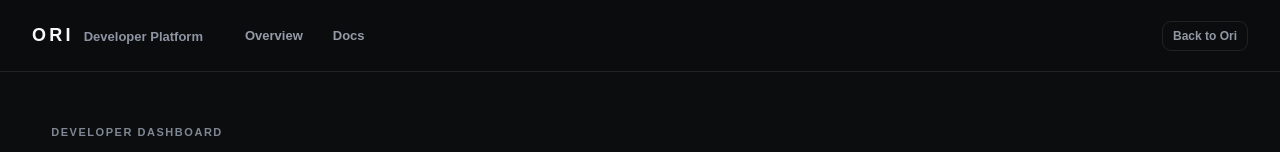
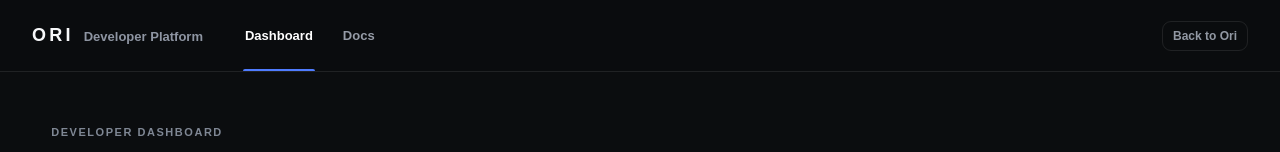
Before and after one commit to 30lnewcomb-byte/ori-platform, a Next.js app in the folder apps/web/: page /developer/dashboard in a window 1280 px wide. Shown: the top 152 px of the page. Built offline with nearby package versions, Linux system fonts and the light colour scheme; a web font is replaced by a local one.

Commit message:
Point Developer Platform navigation to dashboard

```diff
--- a/apps/web/components/developer-shell.tsx
+++ b/apps/web/components/developer-shell.tsx
@@ -4,7 +4,7 @@ import styles from './developer-shell.module.css'
 type DeveloperNavItem = { label: string; href: string }
 
 const developerNav: DeveloperNavItem[] = [
-  { label: 'Overview', href: '/developer' },
+  { label: 'Dashboard', href: '/developer/dashboard' },
   { label: 'Docs', href: '/developer/docs' },
 ]
 
```
